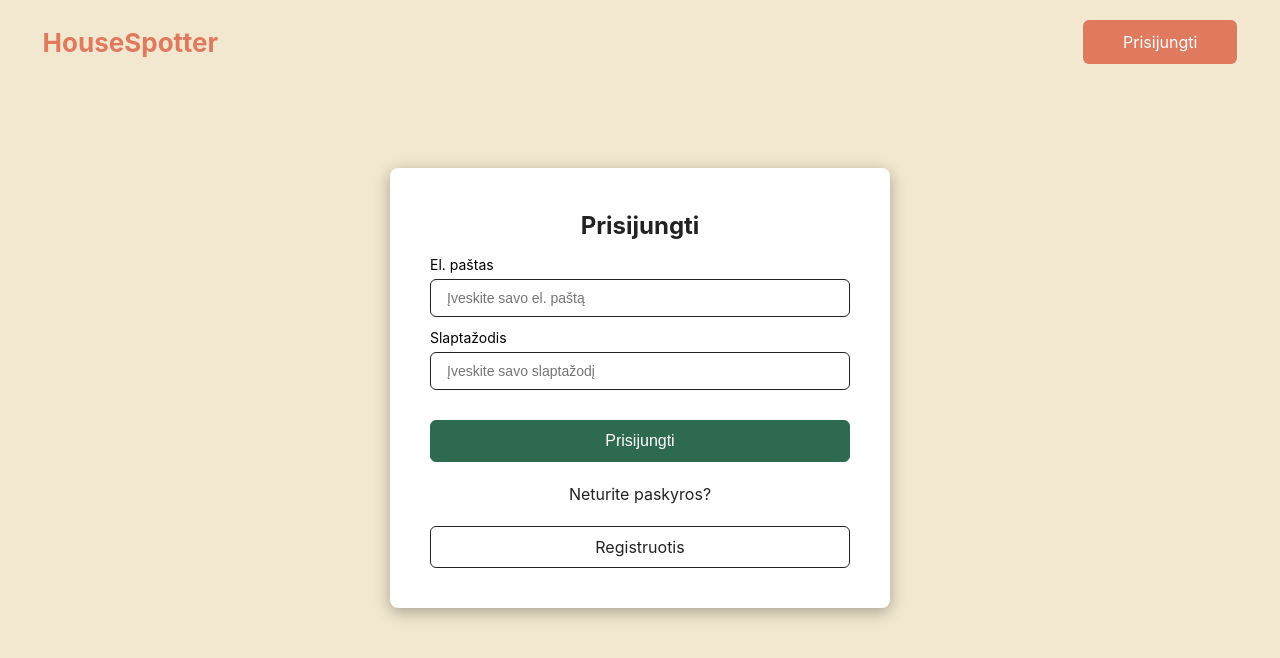
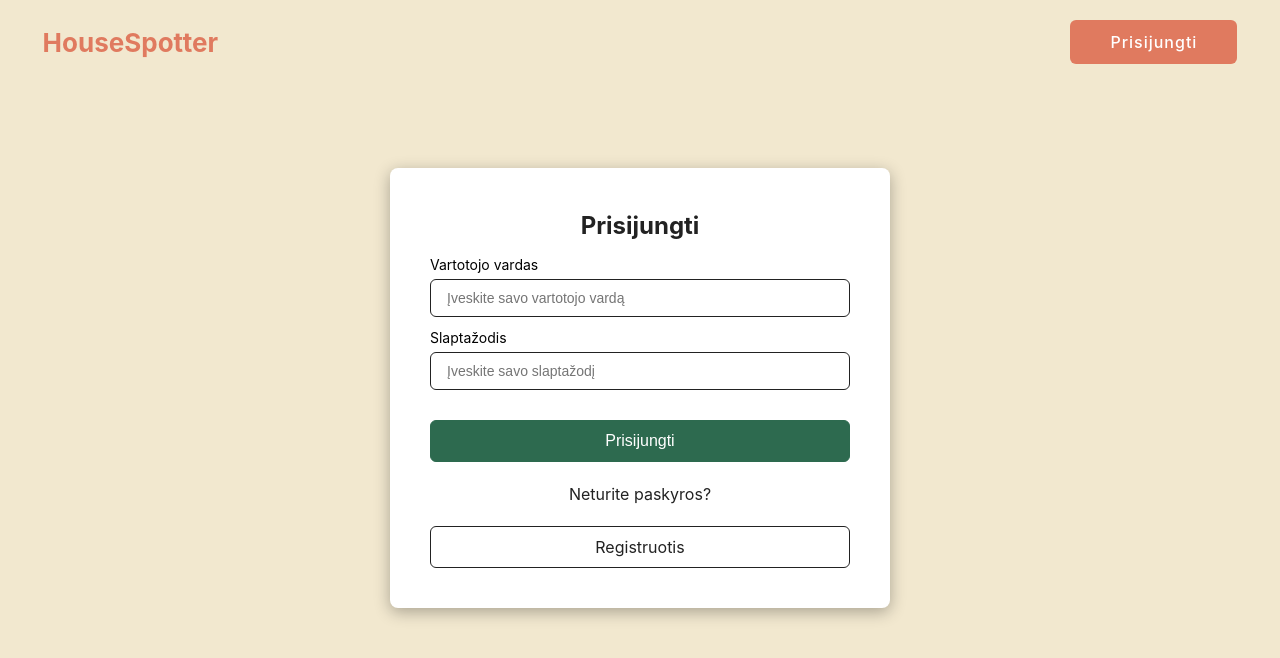
Before and after one commit to AdomasPartikas/HouseSpotterInReact, a React (Vite) app in the folder housespotterinreact.client/: page /prisijungti in a window 1280 px wide. Shown: the top 658 px of the page. Built offline with nearby package versions, Linux system fonts and the light colour scheme.

Commit message:
Front notification added for login, logout (HOUS-12)

```diff
--- a/housespotterinreact.client/src/App.jsx
+++ b/housespotterinreact.client/src/App.jsx
@@ -1,6 +1,8 @@
 import "./assets/styles/app.scss";
 import { BrowserRouter as Router, Routes, Route } from "react-router-dom";
 import { AuthProvider } from "./contexts/AuthContext";
+import { NotificationProvider } from "./contexts/NotificationContext";
+import Notification from "./components/notification";
 import Home from "./pages/Home";
 import Product from "./pages/Product";
 import Login from "./pages/Login";
@@ -10,6 +12,7 @@ function App() {
   return (
     <Router>
       <AuthProvider>
+        <NotificationProvider>
           <Routes>
             <Route path="/" element={<Home />} />
             <Route path="/prisijungti" element={<Login />} />
@@ -17,6 +20,8 @@ function App() {
             <Route path="/megstamiausi" element={<Favorite />} />
             <Route path="/skelbimas/:productId" element={<Product />} />
           </Routes>
+          <Notification />
+        </NotificationProvider>
       </AuthProvider>
     </Router>
   );
--- a/housespotterinreact.client/src/assets/styles/abstracts/_colors.scss
+++ b/housespotterinreact.client/src/assets/styles/abstracts/_colors.scss
@@ -5,6 +5,11 @@ $primary: #E07A5F;
 $accent: #2D6A4F;
 $background: #F2E8CF;
 
+$green: #03a200;
+$green-light: #d4f7dc;
+
+$red: #de0012;
+$red-light: #f8d7da;
 // $primary: #003366;
 // $accent: #D4AF37;
 // $background: #F0F0F0;
--- a/housespotterinreact.client/src/assets/styles/abstracts/_variables.scss
+++ b/housespotterinreact.client/src/assets/styles/abstracts/_variables.scss
@@ -1 +1,4 @@
 $padding: 3.33%;
+
+$filter-green: brightness(0) saturate(100%) invert(38%) sepia(93%) saturate(917%) hue-rotate(83deg) brightness(94%) contrast(108%);
+$filter-red: brightness(0) saturate(100%) invert(24%) sepia(94%) saturate(5964%) hue-rotate(345deg) brightness(80%) contrast(123%);
--- a/housespotterinreact.client/src/assets/styles/components/_components.scss
+++ b/housespotterinreact.client/src/assets/styles/components/_components.scss
@@ -1 +1 @@
-@import './header', './input', './checkbox';
+@import './header', './input', './checkbox', './notification';
--- a/housespotterinreact.client/src/assets/styles/components/_header.scss
+++ b/housespotterinreact.client/src/assets/styles/components/_header.scss
@@ -21,10 +21,16 @@ header {
   }
 
   .header__nav {
-    @include center(0, 0, 0);
+    @include center(0, 0, center);
     gap: 5rem;
-    font-size: 1.6rem;
-    a {
+
+    a:not(.header__btn) {
+      font-weight: 600;
+    }
+
+    a,
+    button {
+      font-size: 1.6rem;
       color: $accent;
       text-decoration: none;
       transition: filter 0.3s;
@@ -34,10 +40,17 @@ header {
     }
 
     .header__btn {
+      @include center(0, center, center);
+      height: 4.4rem;
+      font-weight: 500;
+      letter-spacing: 0.1rem;
+      appearance: none;
+      border: none;
       background: $primary;
       color: $white;
       border-radius: 0.6rem;
       padding: 1rem 4rem;
+      cursor: pointer;
     }
   }
 }
--- /dev/null
+++ b/housespotterinreact.client/src/assets/styles/components/_notification.scss
@@ -0,0 +1,40 @@
+.notification {
+  position: fixed;
+  bottom: 2rem;
+  left: 0;
+  right: 0;
+  z-index: 9999;
+
+  .notification__content {
+    @include center(0, space-between, center);
+    padding: 1rem 2rem;
+    background-color: $green-light;
+    border-radius: 0.4rem;
+    color: $green;
+    font-size: 1.4rem;
+    font-weight: 500;
+    box-shadow: 0 0.4rem 1.6rem rgba(0, 0, 0, 0.3);
+  }
+
+  .notification__close {
+    @include background(0, 'close.svg', no-repeat, center, contain);
+    width: 2.2rem;
+    min-width: 2.2rem;
+    height: auto;
+    aspect-ratio: 1/1;
+    margin: 0 0 0 2rem;
+    filter: $filter-green;
+    cursor: pointer;
+  }
+
+  &.error {
+    .notification__content {
+      background-color: $red-light;
+      color: $red;
+    }
+
+    .notification__close {
+      filter: $filter-red;
+    }
+  }
+}
--- a/housespotterinreact.client/src/components/header.jsx
+++ b/housespotterinreact.client/src/components/header.jsx
@@ -1,9 +1,15 @@
-import { Link } from 'react-router-dom';
+import { Link } from "react-router-dom";
 import { useAuth } from "../contexts/AuthContext";
+import { useNotification } from "../contexts/NotificationContext";
 
 const Header = () => {
+  const { user, logout } = useAuth();
+  const { notify } = useNotification();
 
-  const { user, logout } = useAuth();
+  const handleLogout = () => {
+    logout();
+    notify("Sėkmingai atsijungėte!", "success");
+  }
 
   return (
     <header>
@@ -17,8 +23,16 @@ const Header = () => {
           <nav className="header__nav">
             {user?.isAdmin && <Link to="/scraper">Scraper</Link>}
             {user && <Link to="/megstamiausi">Mėgstamiausi</Link>}
-            {user && <button onClick={logout} >Atsijungti</button>}
-            {!user && <Link to="/prisijungti" className="header__btn">Prisijungti</Link>}
+            {user && (
+              <button className="header__btn" onClick={handleLogout}>
+                Atsijungti
+              </button>
+            )}
+            {!user && (
+              <Link to="/prisijungti" className="header__btn">
+                Prisijungti
+              </Link>
+            )}
           </nav>
         </div>
       </div>
--- /dev/null
+++ b/housespotterinreact.client/src/components/notification.jsx
@@ -0,0 +1,25 @@
+import { useNotification } from "../contexts/NotificationContext";
+
+const Notification = () => {
+  const { notification, clearNotification } = useNotification();
+
+  if (!notification.message) return null;
+
+  return (
+    <div
+      className={`notification ${notification.type === "error" ? "error" : ""}`}
+    >
+      <div className="layout">
+        <div className="notification__content">
+          {notification.message}
+          <span
+            className="notification__close"
+            onClick={clearNotification}
+          ></span>
+        </div>
+      </div>
+    </div>
+  );
+};
+
+export default Notification;
--- /dev/null
+++ b/housespotterinreact.client/src/contexts/NotificationContext.jsx
@@ -0,0 +1,27 @@
+import React, { createContext, useContext, useState } from "react";
+
+const NotificationContext = createContext();
+
+export const useNotification = () => useContext(NotificationContext);
+
+export const NotificationProvider = ({ children }) => {
+  const [notification, setNotification] = useState({ message: "", type: "" });
+
+  // Show notification
+  const notify = (message, type = "success") => {
+    setNotification({ message, type });
+  };
+
+  // Clear notification
+  const clearNotification = () => {
+    setNotification({ message: "", type: "" });
+  };
+
+  return (
+    <NotificationContext.Provider
+      value={{ notification, notify, clearNotification }}
+    >
+      {children}
+    </NotificationContext.Provider>
+  );
+};
--- a/housespotterinreact.client/src/pages/Login.jsx
+++ b/housespotterinreact.client/src/pages/Login.jsx
@@ -3,21 +3,25 @@ import Header from "../components/header";
 import { Link, useNavigate } from "react-router-dom";
 import TextInput from "../components/form/TextInput";
 import { useAuth } from "../contexts/AuthContext";
+import { useNotification } from '../contexts/NotificationContext';
+
 function Login() {
-  const [email, setEmail] = useState("");
+  const [username, setUsername] = useState("");
   const [password, setPassword] = useState("");
+
   const { login } = useAuth();
+  const { notify } = useNotification();
   const navigate = useNavigate();
 
   const handleInputChange = (event) => {
     const { name, value } = event.target;
-    if (name === "email") setEmail(value);
+    if (name === "text") setUsername(value);
     else if (name === "password") setPassword(value);
   };
 
   async function loginUser() {
     const payload = {
-      username: email,
+      username: username,
       password: password,
     };
 
@@ -34,12 +38,14 @@ function Login() {
       if (response.ok) {
         const data = await response.json();
         login(data);
+        notify(`Sveiki prisijungę, ${data.username}!`, 'success');
         navigate("/megstamiausi");
       } else {
-        console.error("HTTP error:", response.status, response.statusText);
+        notify('Prisijungti nepavyko.', 'error');
       }
     } catch (error) {
-      console.error("Network error:", error);
+      console.log(error);
+      notify('Prisijungti nepavyko.', 'error');
     }
   }
 
@@ -56,11 +62,11 @@ function Login() {
           >
             <h1>Prisijungti</h1>
             <TextInput
-              label="El. paštas"
-              name="email"
-              placeholder="Įveskite savo el. paštą"
+              label="Vartotojo vardas"
+              name="text"
+              placeholder="Įveskite savo vartotojo vardą"
               inputType="text"
-              value={email}
+              value={username}
               onChange={handleInputChange}
             />
             <TextInput
```
Also changed, not shown: housespotterinreact.client/public/close.svg (added). Lines whose indentation alone changed are shown as unchanged.
